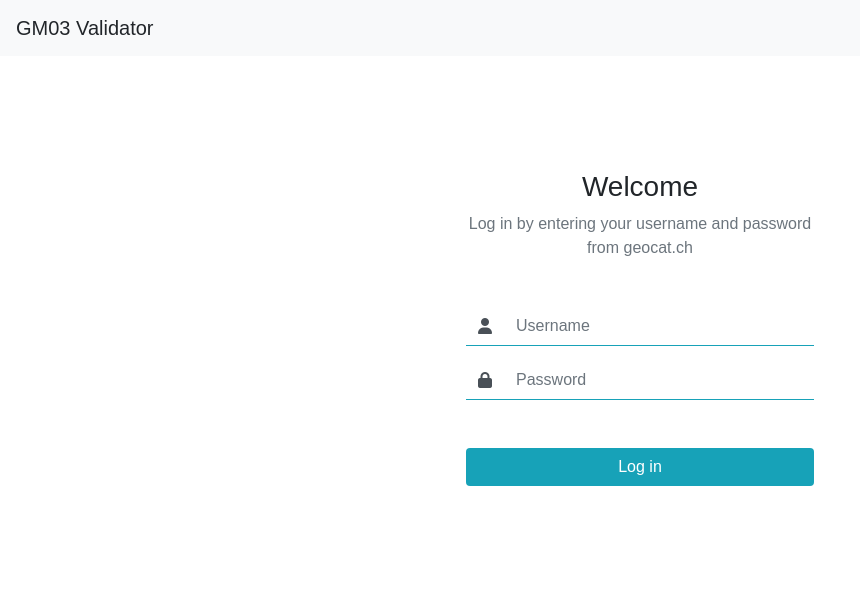
After one commit to benoitregamey/gm03-validator, a Flask app: page /login in a window 1280 px wide. The commit adds this page. Shown: the top 615 px of the page, without its empty margins (0-860 px from the left). Run offline with Flask 3, Linux system fonts and the light colour scheme; parts of the project's set-up code (start-up, migrations or seed data) failed here and were passed over; some libraries are stand-ins or nearby versions; some web fonts are replaced.

Commit message:
add login view

```diff
--- a/__init__.py
+++ b/__init__.py
@@ -15,4 +15,7 @@ def create_app():
         from api.api import api_bp
         app.register_blueprint(api_bp)
 
+        from login.login import login_bp
+        app.register_blueprint(login_bp)
+
         return app
--- a/home/templates/base.html
+++ b/home/templates/base.html
@@ -9,10 +9,14 @@
     <link href="https://fonts.cdnfonts.com/css/dosis" rel="stylesheet">
     <link rel="stylesheet" href="https://stackpath.bootstrapcdn.com/bootstrap/4.3.1/css/bootstrap.min.css" integrity="sha384-ggOyR0iXCbMQv3Xipma34MD+dH/1fQ784/j6cY/iJTQUOhcWr7x9JvoRxT2MZw1T" crossorigin="anonymous">
     <link rel="stylesheet" href="{{ url_for('home.static',filename='home.css') }}">
+    <link rel="stylesheet" href="{{ url_for('login.static',filename='login.css') }}">
 
     <title>{% block title %} {% endblock %}</title>
   </head>
   <body>
+    <nav class="navbar navbar-light bg-light justify-content-between">
+      <a class="navbar-brand">GM03 Validator</a>
+    </nav>
     {% block content %} {% endblock %}
     <!-- Optional JavaScript -->
     <!-- jQuery first, then Popper.js, then Bootstrap JS -->
--- a/home/templates/index.html
+++ b/home/templates/index.html
@@ -6,9 +6,6 @@
 
 {% block content %}
 
-<div class="jumbotron">
-    <h1 class="mx-5">Swiss Geometadata GM03 Validator</h1>
-</div>
 <input type="file" id="file-browser" multiple="multiple" hidden>
 <div id="drop-area" class="container-fluid">
     <div class="drop-area row h-100 m-5 align-items-center rounded shadow-sm bg-light border-highlight">
--- /dev/null
+++ b/login/login.py
@@ -0,0 +1,9 @@
+from flask import Blueprint, render_template
+
+login_bp = Blueprint('login', __name__, template_folder='templates',
+    static_folder='static', static_url_path='/static/login')
+
+@login_bp.route('/login')
+def index():
+
+    return render_template('login.html')
--- /dev/null
+++ b/login/static/login.css
@@ -0,0 +1,8 @@
+.input-group-text, .form-control{
+    border: 0;
+    border-radius: 0;
+}
+
+.login-container {
+    height: 70vh;
+}
--- /dev/null
+++ b/login/templates/login.html
@@ -0,0 +1,35 @@
+{% extends 'base.html' %}
+
+{% block title %}
+    GM03 Validator
+{% endblock %}
+
+{% block content %}
+
+<div class="container login-container">
+    <div class="row justify-content-center h-100 align-items-center">
+        <div class="col-sm-7 col-lg-4 p-0">
+            <div class="login-wrap px-3 py-5">
+                <h3 class="text-center mb-2">Welcome</h3>
+                <p class="text-center text-muted mb-5">Log in by entering your username and password from geocat.ch</p>
+                <form action="#" class="login-form">
+                    <div class="input-group mb-3">
+                        <div class="input-group-text bg-transparent border-bottom border-info"><i class="fa fa-user"></i></div>
+                        <input type="text" class="form-control border-bottom border-info" placeholder="Username" required>
+                    </div>
+                    <div class="input-group mb-5">
+                        <div class="input-group-text bg-transparent border-bottom border-info"><i class="fa fa-lock"></i></div>
+                        <input type="password" class="form-control border-bottom border-info" placeholder="Password" required>
+                    </div>
+                    <div class="form-group">
+                        <button type="submit" class="btn form-control btn-info rounded submit px-3">
+                            Log in
+                        </button>
+                    </div>
+                </form>
+            </div>
+        </div>
+    </div>
+</div>
+
+{% endblock %}
```
Also changed, not shown: login/__init__.py (added).
